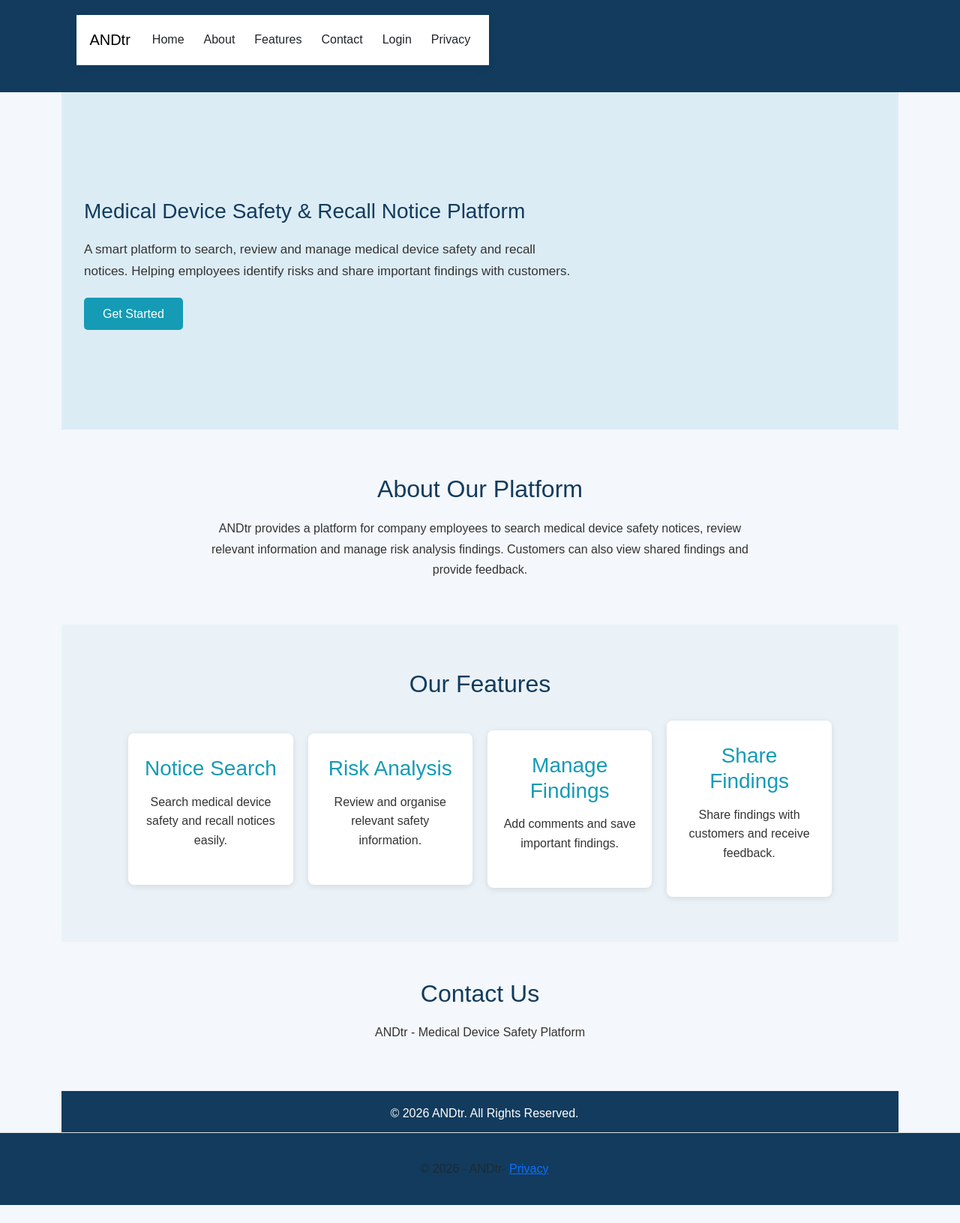
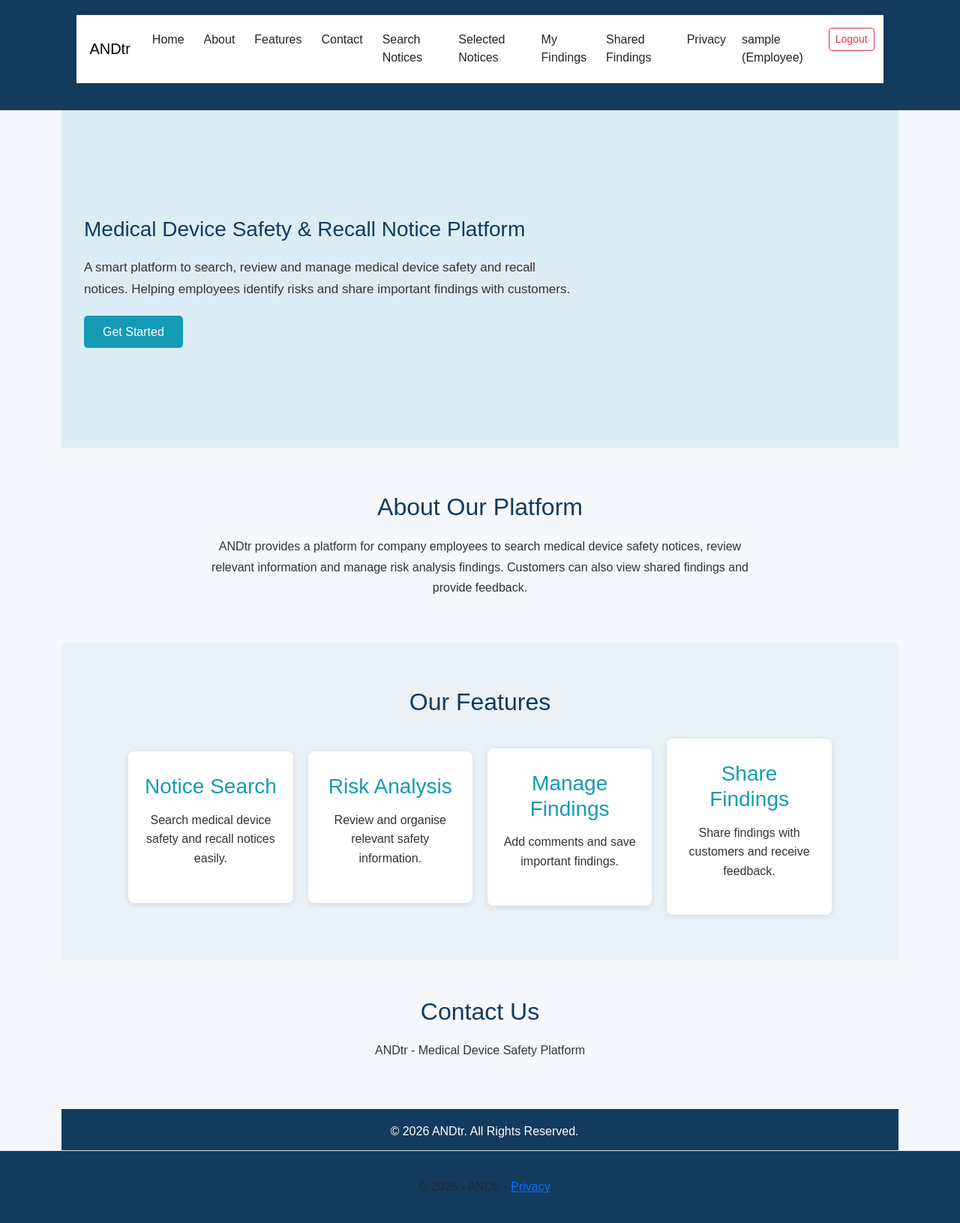
Before and after one commit to Likithasanka/MED, an ASP.NET Core app: page / in a window 1280 px wide. Shown: the whole page at 75% size. Before the commit the page ends 1607 px from the top, so only its background shows below. Run offline with ASP.NET Core 8, Linux system fonts and the light colour scheme; the visitor is signed in with stand-in values (Sample User, id 1); style sheets or scripts are compiled from the project's sources.

Commit message:
Update Shared Layout Navigation

```diff
--- a/MED/Views/Shared/_Layout.cshtml
+++ b/MED/Views/Shared/_Layout.cshtml
@@ -1,62 +1,293 @@
 <!DOCTYPE html>
 <html lang="en">
+
 <head>
     <meta charset="utf-8" />
-    <meta name="viewport" content="width=device-width, initial-scale=1.0" />
+
+    <meta name="viewport"
+          content="width=device-width, initial-scale=1.0" />
+
     <title>@ViewData["Title"] - MED</title>
+
     <script type="importmap"></script>
-    <link rel="stylesheet" href="~/lib/bootstrap/dist/css/bootstrap.min.css" />
-    <link rel="stylesheet" href="~/css/site.css" asp-append-version="true" />
-    <link rel="stylesheet" href="~/MED.styles.css" asp-append-version="true" />
+
+    <link rel="stylesheet"
+          href="~/lib/bootstrap/dist/css/bootstrap.min.css" />
+
+    <link rel="stylesheet"
+          href="~/css/site.css"
+          asp-append-version="true" />
+
+    <link rel="stylesheet"
+          href="~/MED.styles.css"
+          asp-append-version="true" />
 </head>
+
 <body>
+
     <header>
+
         <nav class="navbar navbar-expand-sm navbar-toggleable-sm navbar-light bg-white border-bottom box-shadow mb-3">
+
             <div class="container-fluid">
-                <a class="navbar-brand" asp-area="" asp-controller="Home" asp-action="Index">ANDtr</a>
-                <button class="navbar-toggler" type="button" data-bs-toggle="collapse" data-bs-target=".navbar-collapse" aria-controls="navbarSupportedContent"
-                        aria-expanded="false" aria-label="Toggle navigation">
+
+                <!-- Website Logo -->
+
+                <a class="navbar-brand"
+                   asp-area=""
+                   asp-controller="Home"
+                   asp-action="Index">
+                    ANDtr
+                </a>
+
+                <!-- Mobile Navigation Button -->
+
+                <button class="navbar-toggler"
+                        type="button"
+                        data-bs-toggle="collapse"
+                        data-bs-target=".navbar-collapse"
+                        aria-controls="navbarSupportedContent"
+                        aria-expanded="false"
+                        aria-label="Toggle navigation">
+
                     <span class="navbar-toggler-icon"></span>
+
                 </button>
+
                 <div class="navbar-collapse collapse d-sm-inline-flex justify-content-between">
+
                     <ul class="navbar-nav flex-grow-1">
+
+                        <!-- Home -->
+
                         <li class="nav-item">
-                            <a class="nav-link text-dark" asp-area="" asp-controller="Home" asp-action="Index">Home</a>
+
+                            <a class="nav-link text-dark"
+                               asp-area=""
+                               asp-controller="Home"
+                               asp-action="Index">
+                                Home
+                            </a>
+
                         </li>
+
+                        <!-- About -->
+
                         <li class="nav-item">
-                            <a class="nav-link text-dark" asp-area="" asp-controller="Home" asp-action="About">About</a>
+
+                            <a class="nav-link text-dark"
+                               asp-area=""
+                               asp-controller="Home"
+                               asp-action="About">
+                                About
+                            </a>
+
                         </li>
+
+                        <!-- Features -->
+
                         <li class="nav-item">
-                            <a class="nav-link text-dark" asp-area="" asp-controller="Home" asp-action="Features">Features</a>
+
+                            <a class="nav-link text-dark"
+                               asp-area=""
+                               asp-controller="Home"
+                               asp-action="Features">
+                                Features
+                            </a>
+
                         </li>
+
+                        <!-- Contact -->
+
                         <li class="nav-item">
-                            <a class="nav-link text-dark" asp-area="" asp-controller="Home" asp-action="Contact">Contact</a>
+
+                            <a class="nav-link text-dark"
+                               asp-area=""
+                               asp-controller="Home"
+                               asp-action="Contact">
+                                Contact
+                            </a>
+
                         </li>
+
+                        <!-- Employee Navigation -->
+
+                        @if (User.IsInRole("Employee"))
+                        {
+                            <!-- Search Notices -->
+
+                            <li class="nav-item">
+
+                                <a class="nav-link text-dark"
+                                   asp-controller="Notices"
+                                   asp-action="Index">
+                                    Search Notices
+                                </a>
+
+                            </li>
+
+                            <!-- Selected Notices -->
+
+                            <li class="nav-item">
+
+                                <a class="nav-link text-dark"
+                                   asp-controller="NoticeManagement"
+                                   asp-action="Selected">
+                                    Selected Notices
+                                </a>
+
+                            </li>
+
+                            <!-- My Findings -->
+
+                            <li class="nav-item">
+
+                                <a class="nav-link text-dark"
+                                   asp-controller="Findings"
+                                   asp-action="Index">
+                                    My Findings
+                                </a>
+
+                            </li>
+                        }
+
+                        <!-- Customer Navigation -->
+
+                        @if (User.IsInRole("Customer"))
+                        {
+                            <li class="nav-item">
+
+                                <a class="nav-link text-dark"
+                                   asp-controller="Customer"
+                                   asp-action="Index">
+                                    Shared Findings
+                                </a>
+
+                            </li>
+                        }
+
+                        <!-- Privacy -->
+
                         <li class="nav-item">
-                            <a class="nav-link text-dark" asp-area="" asp-controller="Home" asp-action="Login">Login</a>
+
+                            <a class="nav-link text-dark"
+                               asp-area=""
+                               asp-controller="Home"
+                               asp-action="Privacy">
+                                Privacy
+                            </a>
+
                         </li>
-                        <li class="nav-item">
-                            <a class="nav-link text-dark" asp-area="" asp-controller="Home" asp-action="Privacy">Privacy</a>
-                        </li>
+
                     </ul>
+
+                    <!-- Login / Logout Navigation -->
+
+                    <ul class="navbar-nav">
+
+                        @if (User.Identity?.IsAuthenticated == true)
+                        {
+                            <!-- Logged In User -->
+
+                            <li class="nav-item">
+
+                                <span class="nav-link text-dark">
+
+                                    @User.Identity.Name
+
+                                    (@(User.IsInRole("Employee")
+                                        ? "Employee"
+                                        : "Customer"))
+
+                                </span>
+
+                            </li>
+
+                            <!-- Logout -->
+
+                            <li class="nav-item">
+
+                                <form asp-controller="Account"
+                                      asp-action="Logout"
+                                      method="post">
+
+                                    @Html.AntiForgeryToken()
+
+                                    <button type="submit"
+                                            class="btn btn-outline-danger btn-sm mt-1">
+                                        Logout
+                                    </button>
+
+                                </form>
+
+                            </li>
+                        }
+                        else
+                        {
+                            <!-- Login -->
+
+                            <li class="nav-item">
+
+                                <a class="btn btn-primary btn-sm mt-1"
+                                   asp-controller="Account"
+                                   asp-action="Login">
+                                    Login
+                                </a>
+
+                            </li>
+                        }
+
+                    </ul>
+
                 </div>
+
             </div>
+
         </nav>
+
     </header>
+
+    <!-- Main Content -->
+
     <div class="container">
+
         <main role="main" class="pb-3">
+
             @RenderBody()
+
         </main>
+
     </div>
 
+    <!-- Footer -->
+
     <footer class="border-top footer text-muted">
+
         <div class="container">
-            &copy; 2026 - ANDtr- <a asp-area="" asp-controller="Home" asp-action="Privacy">Privacy</a>
+
+            &copy; 2026 - ANDtr -
+
+            <a asp-area=""
+               asp-controller="Home"
+               asp-action="Privacy">
+                Privacy
+            </a>
+
         </div>
+
     </footer>
+
+    <!-- Scripts -->
+
     <script src="~/lib/jquery/dist/jquery.min.js"></script>
+
     <script src="~/lib/bootstrap/dist/js/bootstrap.bundle.min.js"></script>
-    <script src="~/js/site.js" asp-append-version="true"></script>
+
+    <script src="~/js/site.js"
+            asp-append-version="true"></script>
+
     @await RenderSectionAsync("Scripts", required: false)
+
 </body>
+
 </html>
```
